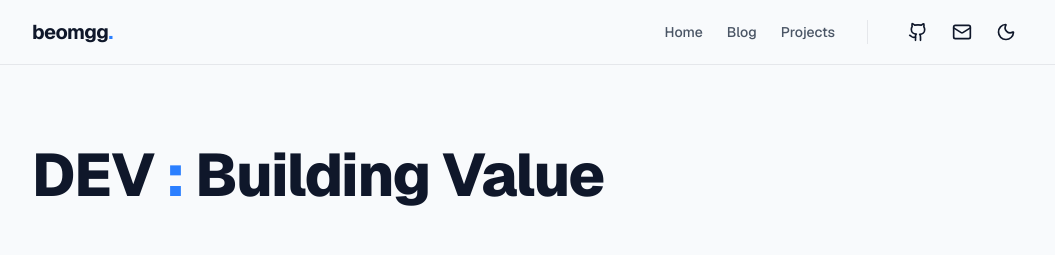
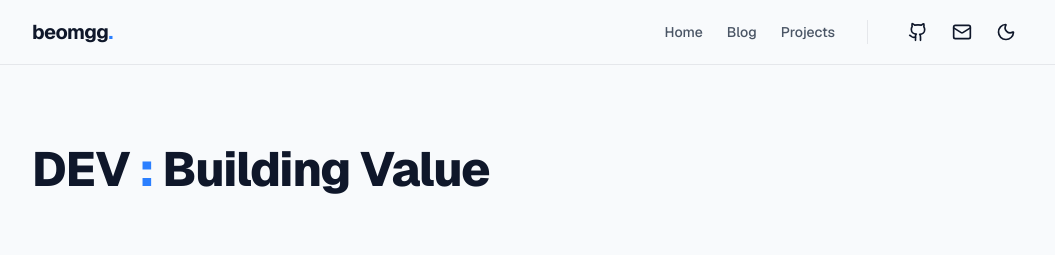
Before and after one commit to gobeomgyu/beomgg, a Next.js app: page / in a window 1280 px wide. Shown: the top 255 px of the page, without its empty margins (112-1167 px from the left). Built offline with nearby package versions, Linux system fonts and the light colour scheme; no server answers.

Commit message:
폰트 수정

```diff
--- a/src/app/page.tsx
+++ b/src/app/page.tsx
@@ -29,7 +29,7 @@
 
         {/* Hero Section */}
         <section className="mb-20">
-          <h1 className="text-4xl md:text-5xl lg:text-6xl font-extrabold tracking-tight mb-6">
+          <h1 className="text-2xl md:text-4xl lg:text-5xl font-extrabold tracking-tight mb-6">
             DEV <span className="text-blue-500">:</span> Building Value
           </h1>
 
```
